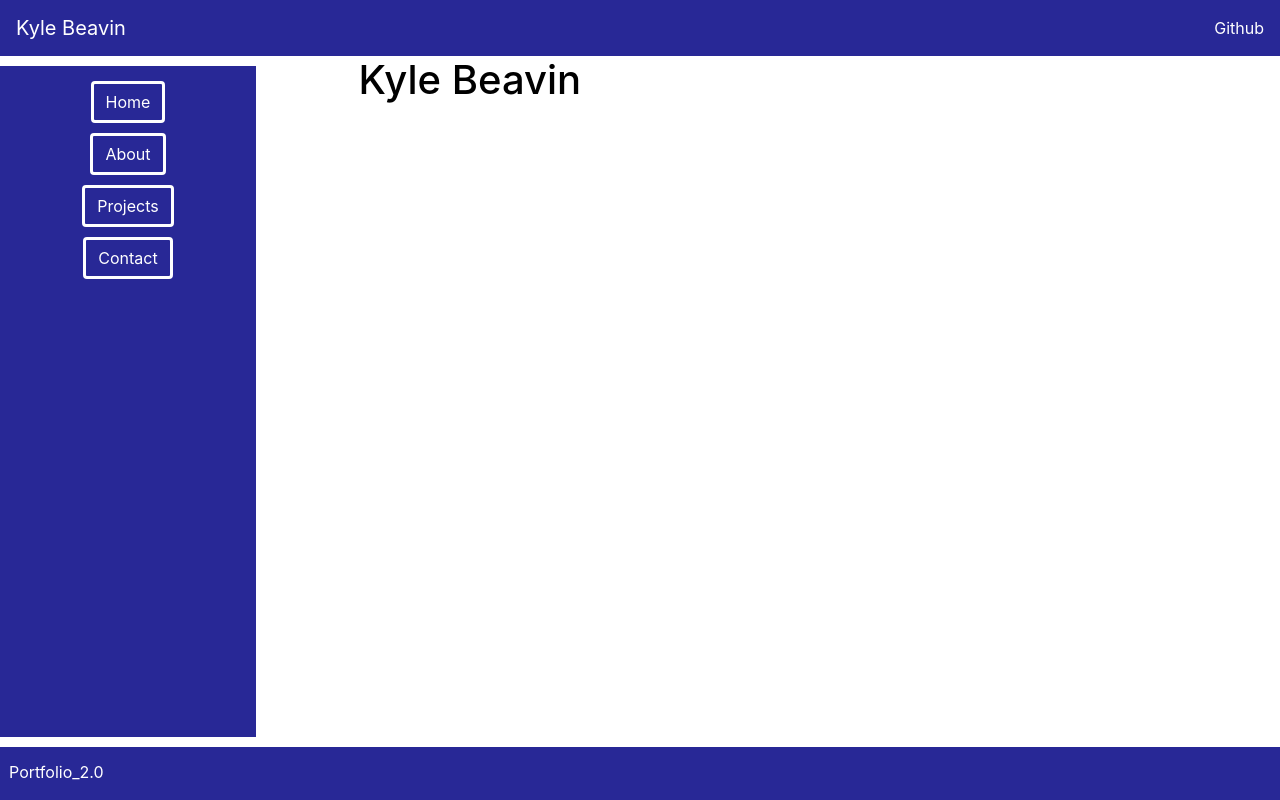
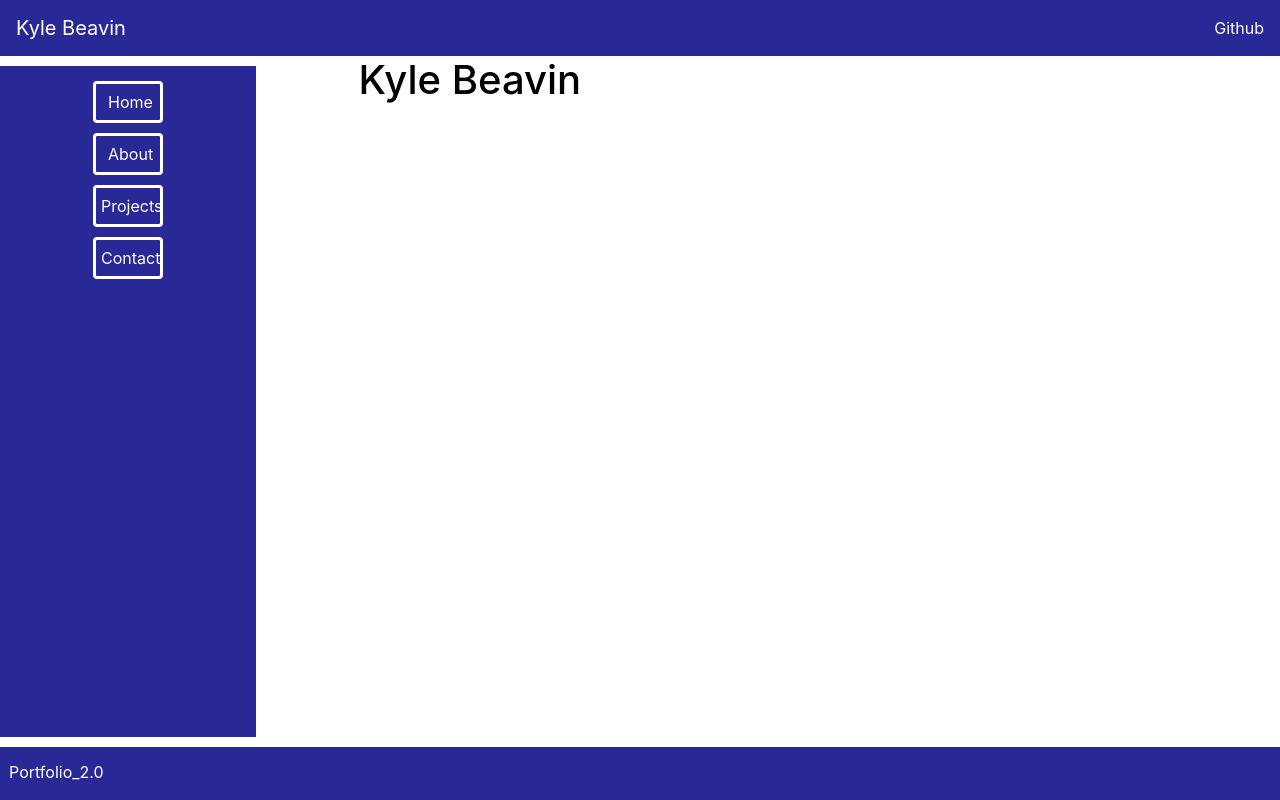
Before and after one commit to kylebeavin/Portfolio_2.0, a React (Create React App) app: page / in a window 1280 px wide. Built offline with nearby package versions, Linux system fonts and the light colour scheme; the HTML template or start-up script is replaced by a standard one.

Commit message:
styling buttons

```diff
--- a/src/App.css
+++ b/src/App.css
@@ -48,7 +48,11 @@ ul {
 .sideButton {
   color: white;
   border: solid white;
-  margin-bottom: 10px; }
+  margin-bottom: 10px;
+  width: 70px; }
+
+.longButton {
+  padding-left: 5px; }
 
 /****************************
 Main Section
--- a/src/components/site/Sidebar.js
+++ b/src/components/site/Sidebar.js
@@ -14,8 +14,8 @@ const Sidebar = () => (
       <ul className="sidebar-list list-unstyled">
        <li><Link to="/"><Button className="sideButton" outline color="secondary">Home</Button></Link></li>
        <li><Link to="/about"><Button className="sideButton" outline color="secondary">About</Button></Link></li>
-       <li><Link to="/projects"><Button className="sideButton" outline color="secondary">Projects</Button></Link></li>
-       <li><Link to="/contact"><Button className="sideButton" outline color="secondary">Contact</Button></Link></li>
+       <li><Link to="/projects"><Button className="sideButton longButton" outline color="secondary">Projects</Button></Link></li>
+       <li><Link to="/contact"><Button className="sideButton longButton" outline color="secondary">Contact</Button></Link></li>
       </ul>
     </div>
     <div className="sidebar-route">
--- a/src/styles/_sidebar.scss
+++ b/src/styles/_sidebar.scss
@@ -28,4 +28,9 @@ ul {
     color: white;
     border: solid white;
     margin-bottom: 10px;
+    width: 70px;
 }
+
+.longButton {
+    padding-left: 5px;
+}
```
